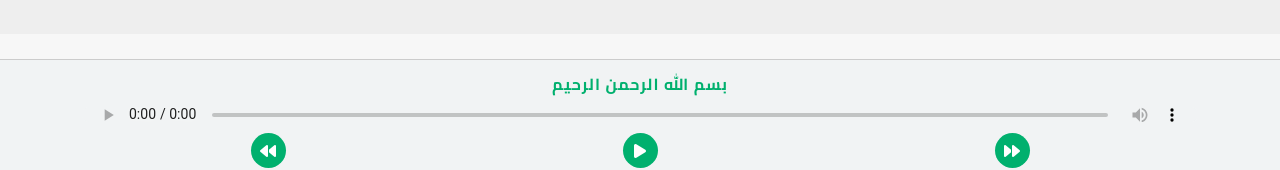
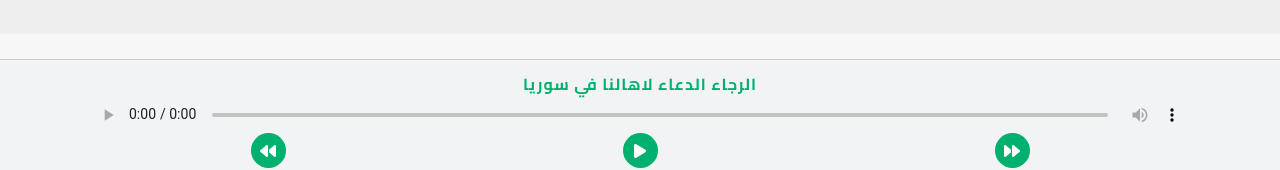
Before and after one commit to YouseFAdeL53/Quran---Testing, a plain HTML site: page index.html in a window 1280 px wide. Shown: the part 622-792 px from the top of the page. Drawn offline with Linux system fonts and the light colour scheme; no server answers.

Commit message:
Update index.html

```diff
--- a/index.html
+++ b/index.html
@@ -114,7 +114,7 @@
   <!-- End Content -->
   <div class="controls">
     <div class="container">
-      <p class="myP">بسم الله الرحمن الرحيم</p>
+      <p class="myP">الرجاء الدعاء لاهالنا في سوريا</p>
       <audio autoplay controls class="myAudio"></audio>
       <div class="arrows">
         <div class="next"><i class="fa-solid fa-forward"></i></div>
```
